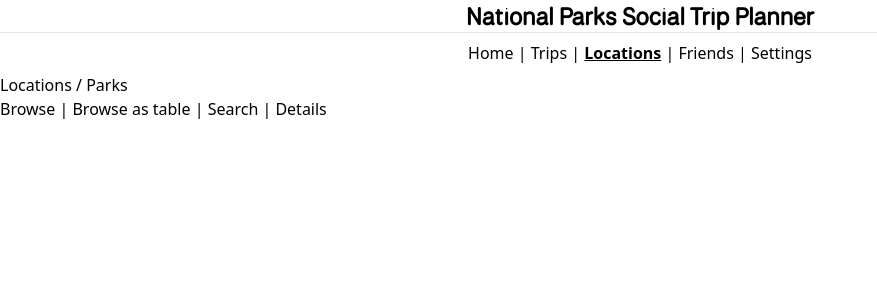
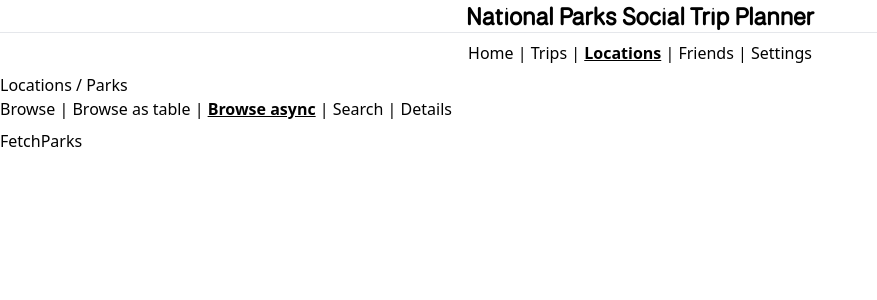
Before and after one commit to speedingplanet/frontend-bootcamp-trip-planner, a React (Vite) app: page /locations/browse-async in a window 1280 px wide. Shown: the top 300 px of the page, without its empty margins (0-877 px from the left). Built offline with nearby package versions, Linux system fonts and the light colour scheme.

Commit message:
Fetching Parks async

```diff
--- a/eslint.config.js
+++ b/eslint.config.js
@@ -20,6 +20,7 @@ export default tseslint.config(
 		rules: {
 			...reactHooks.configs.recommended.rules,
 			'react-refresh/only-export-components': ['warn', { allowConstantExport: true }],
+			'prefer-const': 'off',
 		},
 	}
 );
--- /dev/null
+++ b/src/locations/FetchParks.tsx
@@ -0,0 +1,5 @@
+function FetchParks() {
+	return <div>FetchParks</div>;
+}
+
+export default FetchParks;
--- a/src/locations/LocationsManager.tsx
+++ b/src/locations/LocationsManager.tsx
@@ -5,6 +5,7 @@ import { Park } from '../social-trips-types';
 import LocationDetails from './LocationDetails';
 import ListDetailLocations from './ListDetailLocations';
 import LocationsAsTable from './LocationsAsTable';
+import FetchParks from './FetchParks';
 
 function LocationsManager() {
 	return (
@@ -28,6 +29,15 @@ function LocationsManager() {
 						className={({ isActive }) => (isActive ? 'font-bold underline' : 'hover:underline')}
 					>
 						Browse as table
+					</NavLink>
+				</span>
+				&nbsp;|&nbsp;
+				<span>
+					<NavLink
+						to="browse-async"
+						className={({ isActive }) => (isActive ? 'font-bold underline' : 'hover:underline')}
+					>
+						Browse async
 					</NavLink>
 				</span>
 				&nbsp;|&nbsp;
@@ -59,6 +69,10 @@ function LocationsManager() {
 					element={<LocationsAsTable locations={parks as Park[]} />}
 				/>
 				<Route
+					path="browse-async"
+					element={<FetchParks />}
+				/>
+				<Route
 					path="search"
 					element={<SearchLocations />}
 				/>
```
